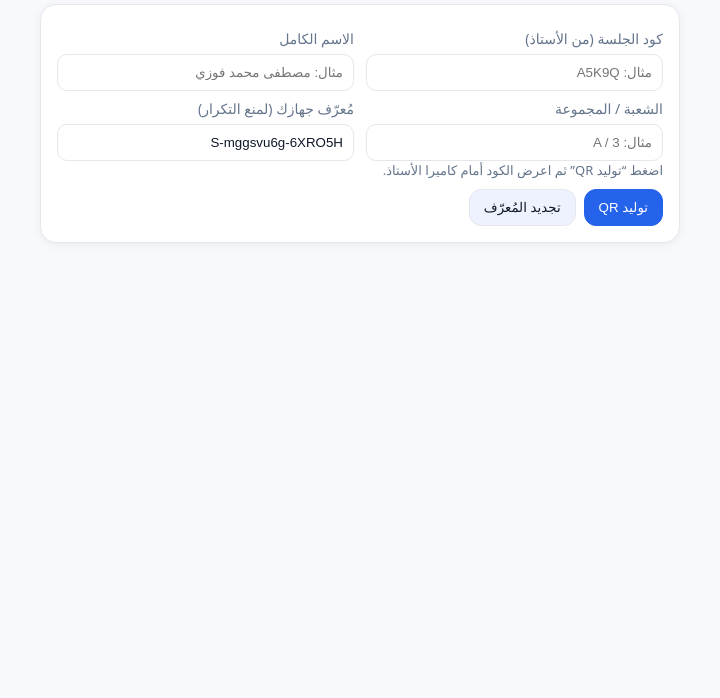
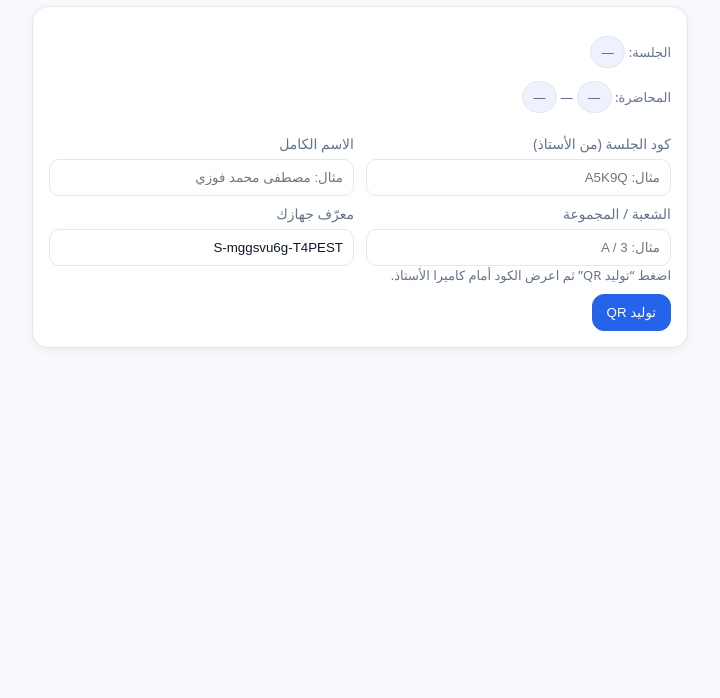
Before and after one commit to mh1-oss/Attendance, a plain HTML site: page student.html in a window 1280 px wide. Shown: the part 102-800 px from the top of the page, without its empty margins (280-1000 px from the left). Drawn offline with Linux system fonts and the light colour scheme.

Commit message:
Update student.html

```diff
--- a/student.html
+++ b/student.html
@@ -5,24 +5,30 @@
 <meta name="viewport" content="width=device-width, initial-scale=1" />
 <title>تسجيل الحضور — توليد QR</title>
 <style>
-  :root{--bg:#f7f9fc; --card:#ffffff; --text:#0f172a; --muted:#64748b; --border:#e5e7eb; --accent:#2563eb}
+  :root{--bg:#f7f9fc; --card:#ffffff; --text:#0f172a; --muted:#64748b; --border:#e5e7eb; --accent:#2563eb; --shadow:0 2px 10px rgba(15,23,42,.06)}
   *{box-sizing:border-box} body{margin:0;font-family:system-ui,Segoe UI,Arial,sans-serif;background:var(--bg);color:var(--text)}
-  .wrap{max-width:680px;margin:0 auto;padding:20px}
-  .card{background:var(--card);border:1px solid var(--border);border-radius:16px;padding:16px;margin:12px 0;box-shadow:0 2px 10px rgba(15,23,42,.06)}
+  .wrap{max-width:700px;margin:0 auto;padding:22px}
+  .card{background:var(--card);border:1px solid var(--border);border-radius:16px;padding:16px;margin:12px 0;box-shadow:var(--shadow);animation:pop .25s ease}
   label{display:block;margin:8px 0 6px;font-size:14px;color:var(--muted)}
-  input{width:100%;padding:10px;border-radius:10px;border:1px solid var(--border);background:#fff;color:var(--text)}
+  input{width:100%;padding:10px;border-radius:10px;border:1px solid var(--border);background:#fff;color:var(--text);transition:border .15s}
+  input:focus{outline:none;border-color:#93c5fd;box-shadow:0 0 0 3px #dbeafe}
   .row{display:flex;gap:12px;flex-wrap:wrap}.col{flex:1 1 240px}
-  button{padding:10px 14px;border-radius:12px;border:1px solid var(--border);background:#eef2ff;color:#111827;cursor:pointer}
+  button{padding:10px 14px;border-radius:12px;border:1px solid var(--border);background:#eef2ff;color:#111827;cursor:pointer;transition:transform .06s, box-shadow .2s}
+  button:hover{transform:translateY(-1px);box-shadow:0 8px 20px rgba(0,0,0,.06)}
   button.primary{background:var(--accent);border-color:var(--accent);color:#fff}
   .muted{color:var(--muted);font-size:13px}
-  img.qr{background:#fff;border:1px solid var(--border);border-radius:12px;padding:8px;margin-top:10px}
+  img.qr{background:#fff;border:1px solid var(--border);border-radius:12px;padding:8px;margin-top:10px;animation:pop .25s ease}
   .pill{display:inline-block;background:#eef2ff;border:1px solid var(--border);padding:6px 10px;border-radius:999px}
+  @keyframes pop{from{transform:scale(.98);opacity:.0}to{transform:scale(1);opacity:1}}
 </style>
 </head>
 <body>
 <div class="wrap">
   <h1>تسجيل الحضور — توليد QR</h1>
   <div class="card">
+    <p class="muted">الجلسة: <span id="sessBadge" class="pill">—</span></p>
+    <p class="muted">المحاضرة: <span id="ltitle" class="pill">—</span> — <span id="ldate" class="pill">—</span></p>
+
     <div class="row">
       <div class="col">
         <label>كود الجلسة (من الأستاذ)</label>
@@ -39,15 +45,14 @@
         <input id="sec" placeholder="مثال: A / 3">
       </div>
       <div class="col">
-        <label>مُعرّف جهازك (لمنع التكرار)</label>
+        <label>معرّف جهازك</label>
         <input id="uid" readonly>
       </div>
     </div>
 
     <div class="muted">اضغط “توليد QR” ثم اعرض الكود أمام كاميرا الأستاذ.</div>
-    <div style="margin-top:10px;display:flex;gap:8px;flex-wrap:wrap">
+    <div style="margin-top:10px">
       <button id="gen" class="primary">توليد QR</button>
-      <button id="regen">تجديد المُعرّف</button>
     </div>
 
     <div id="qrbox" style="display:none">
@@ -61,7 +66,17 @@
 (function(){
   const P = new URLSearchParams(location.search);
   const S_HINT = (P.get('s')||'').trim();
-  const sess = document.getElementById('sess'); if(S_HINT) sess.value = S_HINT;
+  const T_HINT = (P.get('t')||'').trim();
+  const D_HINT = (P.get('d')||'').trim();
+
+  const sess = document.getElementById('sess');
+  const sessBadge = document.getElementById('sessBadge');
+  const tTitle = document.getElementById('ltitle');
+  const tDate  = document.getElementById('ldate');
+
+  if(S_HINT){ sess.value = S_HINT; sessBadge.textContent = S_HINT; }
+  if(T_HINT){ tTitle.textContent = T_HINT; }
+  if(D_HINT){ tDate.textContent  = D_HINT; }
 
   const full = document.getElementById('full');
   const sec  = document.getElementById('sec');
@@ -70,9 +85,15 @@
   const qrbox= document.getElementById('qrbox');
   const preview = document.getElementById('preview');
 
-  function newId(){ return 'S-' + Date.now().toString(36) + '-' + Math.random().toString(36).slice(2,8).toUpperCase(); }
-  uid.value = localStorage.getItem('stu_uid') || newId();
-  document.getElementById('regen').onclick = ()=>{ uid.value = newId(); localStorage.setItem('stu_uid', uid.value); };
+  function ensureId(){
+    let v = localStorage.getItem('stu_uid');
+    if(!v){
+      v = 'S-' + Date.now().toString(36) + '-' + Math.random().toString(36).slice(2,8).toUpperCase();
+      localStorage.setItem('stu_uid', v);
+    }
+    return v;
+  }
+  uid.value = ensureId();
 
   function genQR(){
     const payload = {
@@ -83,12 +104,12 @@
     };
     if(!payload.session)  return alert('أدخل كود الجلسة');
     if(!payload.full_name)return alert('أدخل الاسم الكامل');
+
     const text = JSON.stringify(payload);
     const api  = 'https://api.qrserver.com/v1/create-qr-code/?size=280x280&data=' + encodeURIComponent(text);
-    qr.src = api;
-    qrbox.style.display = 'block';
+    qr.src = api; qrbox.style.display = 'block';
     preview.textContent = `الاسم: ${payload.full_name} — الشعبة: ${payload.section}`;
-    localStorage.setItem('stu_uid', uid.value);
+    sessBadge.textContent = payload.session || '—';
   }
 
   document.getElementById('gen').onclick = genQR;
```
